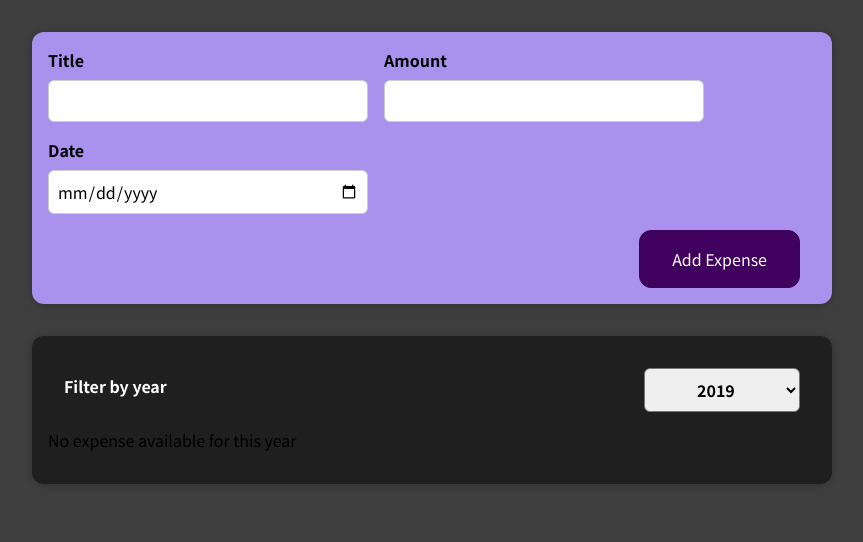
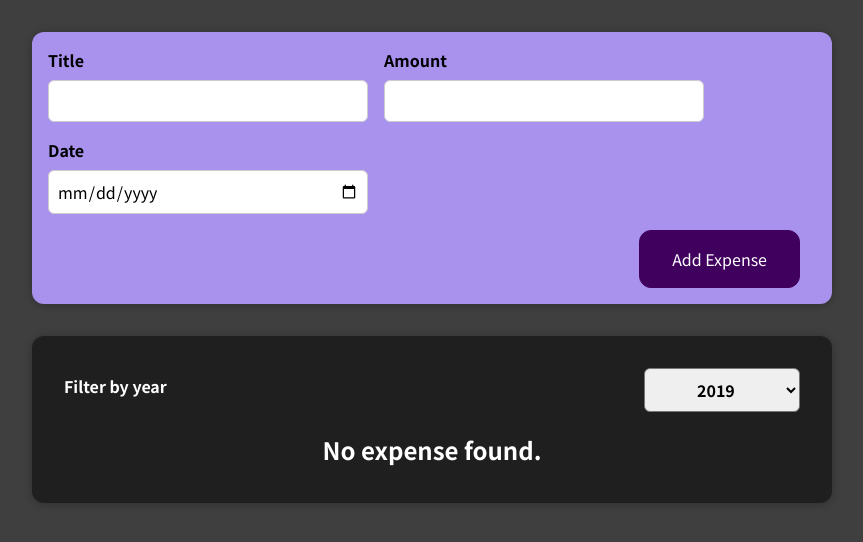
Before and after one commit to Utkarsh-190/Expense-Tracker, a React (Create React App) app: page / in a window 1280 px wide. Shown: the top 542 px of the page, without its empty margins (208-1071 px from the left). Built offline with nearby package versions, Linux system fonts and the light colour scheme.

Commit message:
ExpenseList component added

```diff
--- a/src/components/Expenses/ExpenseItem.js
+++ b/src/components/Expenses/ExpenseItem.js
@@ -4,6 +4,7 @@
 
 function ExpenseItem(props) {
   return (
+    <li>
       <Card className="expense-item">
         <ExpenseDate date={props.date} />
         <div className="expense-item__description">
@@ -11,6 +12,7 @@
           <div className="expense-item__price">{props.amount} Rs</div>
         </div>
       </Card>
+    </li>
   );
 }
 
--- /dev/null
+++ b/src/components/Expenses/ExpenseList.css
@@ -0,0 +1,9 @@
+.expenses-list {
+  list-style: none;
+  padding: 0;
+}
+
+.expenses-list__fallback {
+  color: white;
+  text-align: center;
+}
--- /dev/null
+++ b/src/components/Expenses/ExpenseList.js
@@ -0,0 +1,25 @@
+import "./ExpenseList.css";
+import ExpenseItem from "./ExpenseItem";
+
+function ExpenseList(props) {
+  if (props.expenses.length === 0) {
+    return <h2 className="expenses-list__fallback">No expense found.</h2>;
+  }
+
+  return (
+    <ul className="expenses-list">
+      {props.expenses.map((expense) => {
+        return (
+          <ExpenseItem
+            key={expense.id}
+            title={expense.title}
+            amount={expense.amount}
+            date={expense.date}
+          />
+        );
+      })}
+    </ul>
+  );
+}
+
+export default ExpenseList;
--- a/src/components/Expenses/Expenses.js
+++ b/src/components/Expenses/Expenses.js
@@ -1,8 +1,8 @@
 import { useState } from "react";
 import "./Expenses.css";
-import ExpenseItem from "./ExpenseItem";
 import Card from "../UI/Card";
 import ExpenseFilter from "./ExpenseFilter";
+import ExpenseList from "./ExpenseList";
 
 function Expenses(props) {
   const [filterData, setFilterData] = useState("2019");
@@ -15,28 +15,16 @@
     return expense.date.getFullYear() == filterData;
   });
 
-  let expensesContent = <p>No expense available for this year</p>;
-  if (filteredExpenses.length > 0) {
-    expensesContent = filteredExpenses.map((expense) => {
   return (
-        <ExpenseItem
-          key={expense.id}
-          title={expense.title}
-          amount={expense.amount}
-          date={expense.date}
-        />
-      );
-    });
-  }
-
-  return (
+    <div>
       <Card className="expenses">
         <ExpenseFilter
           selected={filterData}
           onChangeFilter={onChangeFilterHandler}
         />
-      {expensesContent}
+        <ExpenseList expenses={filteredExpenses} />
       </Card>
+    </div>
   );
 }
 
```
Lines whose indentation alone changed are shown as unchanged.
